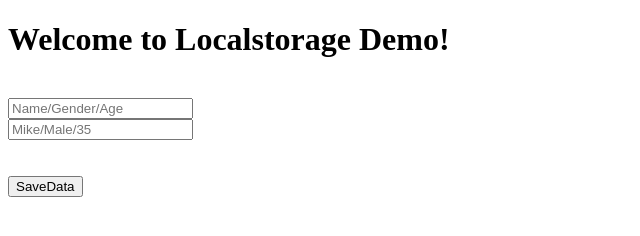
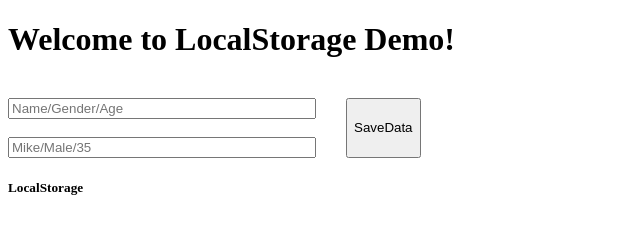
Before and after one commit to Levic559/dev_final_project, a plain HTML site: page storage.html in a window 1280 px wide. Shown: the whole page, without its empty margins (0-640 px from the left). Drawn offline with Linux system fonts and the light colour scheme.

Commit message:
localstorage

```diff
--- a/storage.html
+++ b/storage.html
@@ -11,7 +11,7 @@
     $(function () {
       var myH1 = document.createElement("h1");
       var mywelcometext = document.createTextNode(
-        "Welcome to Localstorage Demo!"
+        "Welcome to LocalStorage Demo!"
       );
       myH1.appendChild(mywelcometext);
       document.body.appendChild(myH1);
@@ -21,13 +21,25 @@
       myTextbox.type = "text";
       myTextbox.placeholder ="Name/Gender/Age"
       myTextbox.id = "inpkey";
+      myTextbox.style.width="300px";
       document.body.appendChild(myTextbox);
+
+      let myButton = document.createElement("input");
+      myButton.type = "button";
+      myButton.id = "SaveData";
+      myButton.style.height="60px";
+      myButton.style.position="absolute";
+      myButton.style.marginLeft="30px";
+      myButton.value = "SaveData";
+      document.body.appendChild(myButton);
+      document.body.appendChild(document.createElement("br"));
       document.body.appendChild(document.createElement("br"));
 
       let myTextbox2 = document.createElement("input");
       myTextbox2.type = "text";
       myTextbox2.placeholder ="Mike/Male/35"
       myTextbox2.id = "inpvalue";
+      myTextbox2.style.width="300px";
       document.body.appendChild(myTextbox2);
       document.body.appendChild(document.createElement("br"));
 
@@ -35,20 +47,19 @@
 
 
 
-      document.body.appendChild(document.createElement("br"));
-      document.body.appendChild(document.createElement("br"));
-      let myButton = document.createElement("input");
-      myButton.type = "button";
-      myButton.id = "SaveData";
-      myButton.value = "SaveData";
-      document.body.appendChild(myButton);
-      document.body.appendChild(document.createElement("br"));
-      document.body.appendChild(document.createElement("br"));
+
+
+
+      var myH5 = document.createElement("h5");
+      var mytext = document.createTextNode(
+        "LocalStorage"
+      );
+      myH5.appendChild(mytext);
+      myH5.style.marginBottom="5px";
+      document.body.appendChild(myH5);
 
       let myTextbox3 = document.createElement("div");
-
       myTextbox3.id = "myStorage";
-      myTextbox3.style.width=300;
       myTextbox3.style.height=300;
       myTextbox3.style.backgroundColor="pink";
       document.body.appendChild(myTextbox3);
```
